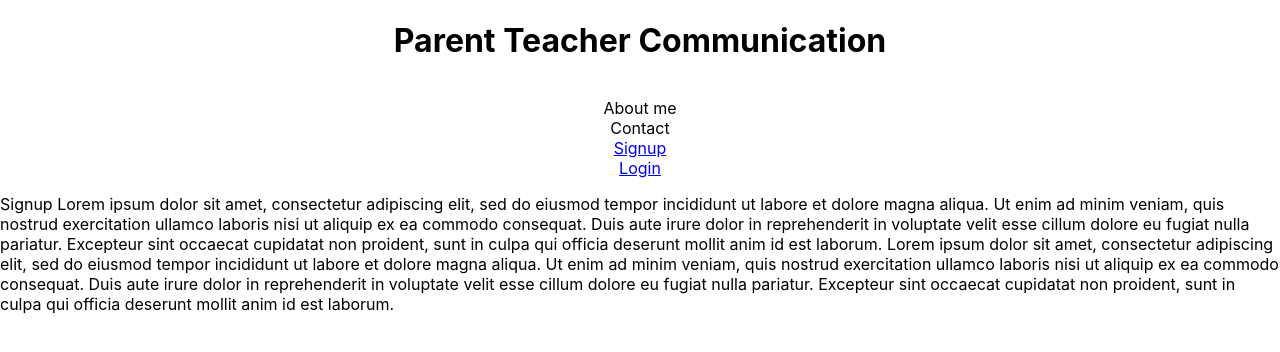
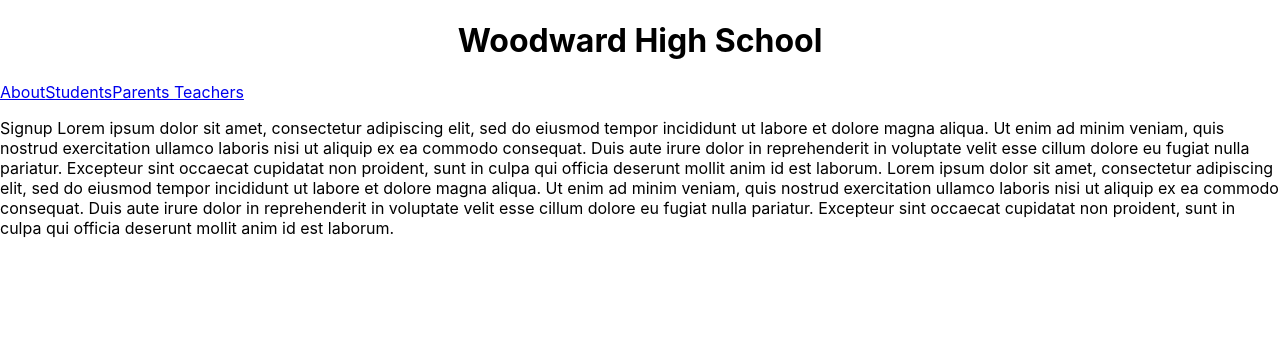
Before and after one commit to ryonerd79/Group-4-final-project, a React (Create React App) app in the folder client/: page / in a window 1280 px wide. Shown: the top 352 px of the page. Built offline with nearby package versions, Linux system fonts and the light colour scheme.

Commit message:
Fix case-sensitive file names

```diff
--- a/client/src/components/Header.js
+++ b/client/src/components/Header.js
@@ -1,9 +1,11 @@
 import React from "react";
+// import Navigation from './navigation'
 
 export default function Header() {
-  return (
-    <header className="header">
-        <h1>Parent Teacher Communication</h1>
+  return  (
+      <header className="header">
+          <h1>Woodward High School</h1>
+         {/* <Navigation page={page} setPage={setPage}/>  */}
     </header>
-  );
+  )
 }
--- a/client/src/components/Navigation.js
+++ b/client/src/components/Navigation.js
@@ -1,48 +1,14 @@
-import React from 'react';
+import React from 'react'
 
-export default function Navigation({ currentPage, handlePageChange }) {
+function Navigation({page, setPage}) {
   return (
-    <ul className="nav nav-tabs">
-      <li className="nav-item">
-        <a
-          href="#about"
-          onClick={() => handlePageChange("About")}
-          className={currentPage === "About" ? "active" : ""}
-          id="aboutId"
-        >
-          About me
-        </a>
-      </li>
-      <li className="nav-item">
-        <a
-          href="#contact"
-          onClick={() => handlePageChange("Contact")}
-          className={currentPage === "Contact" ? "active" : ""}
-          id="contactId"
-        >
-          Contact
-        </a>
-      </li>
-      <li className="nav-item">
-        <a
-          href="#signup"
-          onClick={() => handlePageChange("Signup")}
-          className={currentPage === "Signup" ? "active" : ""}
-          id="signupId"
-        >
-          Signup
-        </a>
-      </li>
-      <li className="nav-item">
-        <a
-          href="#login"
-          onClick={() => handlePageChange("Login")}
-          className={currentPage === "Login" ? "active" : ""}
-          id="loginId"
-        >
-          Login
-        </a>
-      </li>
-    </ul>
-  );
+    <nav>
+     <a href="#" onClick={() => setPage('')} className={page===''?'active':''}>About</a>
+     <a href="#" onClick={() => setPage('portfolio')} className={page==='students'?'active':''}>Students</a>
+     <a href="#" onClick={() => setPage('contact')} className={page==='parents'?'active':''}>Parents </a>
+     <a href="#" onClick={() => setPage('resume')} className={page==='teachers'?'active':''}>Teachers</a>
+    </nav>
+  )
 }
+
+export default Navigation
```
Also changed, not shown: client/src/components/header.js (deleted, +0 -11 lines), client/src/components/navigation.js (deleted, +0 -14 lines).
